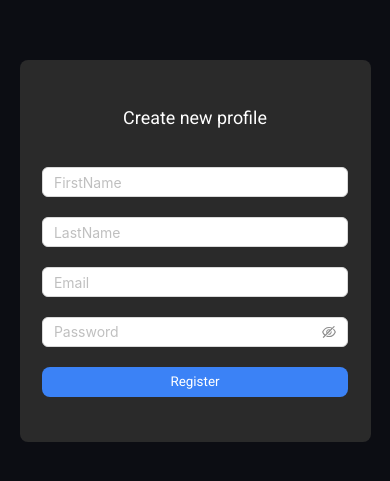
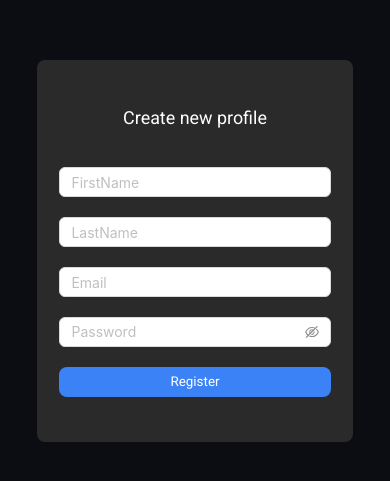
Before and after one commit to Jakbaraliyevv/Auditoriya, a React (Vite) app: page /register in a window 390 px wide. Shown: the part 171-652 px from the top of the page. Built offline with nearby package versions, Linux system fonts and the light colour scheme.

Commit message:
Responsiveni togrladim

```diff
--- a/src/pages/loginPage/register/index.jsx
+++ b/src/pages/loginPage/register/index.jsx
@@ -42,7 +42,7 @@ function Register() {
   };
 
   return (
-    <div className=" w-[100%] m-auto h-[100vh] flex items-center flex-col gap-7 justify-center max-[800px]:text-[0.9em] max-[700px]:text-[0.8em] max-[450px]:text-[0.7em] max-[600px]:text-[0.6em] max-[350px]:text-[0.5em]">
+    <div className=" w-[90%] m-auto h-[100vh] flex items-center flex-col gap-7 justify-center max-[800px]:text-[0.9em] max-[700px]:text-[0.8em] max-[450px]:text-[0.7em] max-[600px]:text-[0.6em] max-[350px]:text-[0.5em]">
       <div className="w-[30%] h-auto py-[4em] px-[2em] bg-[#2A2A2A] rounded-lg max-[1210px]:w-[40%] max-[1000px]:w-[50%] max-[800px]:w-[60%] max-[600px]:w-[70%] max-[500px]:w-[80%] max-[450px]:w-[90%]">
         <h1 className="text-[#FFF] text-[1.6em] text-center pb-9">
           Create new profile
```
